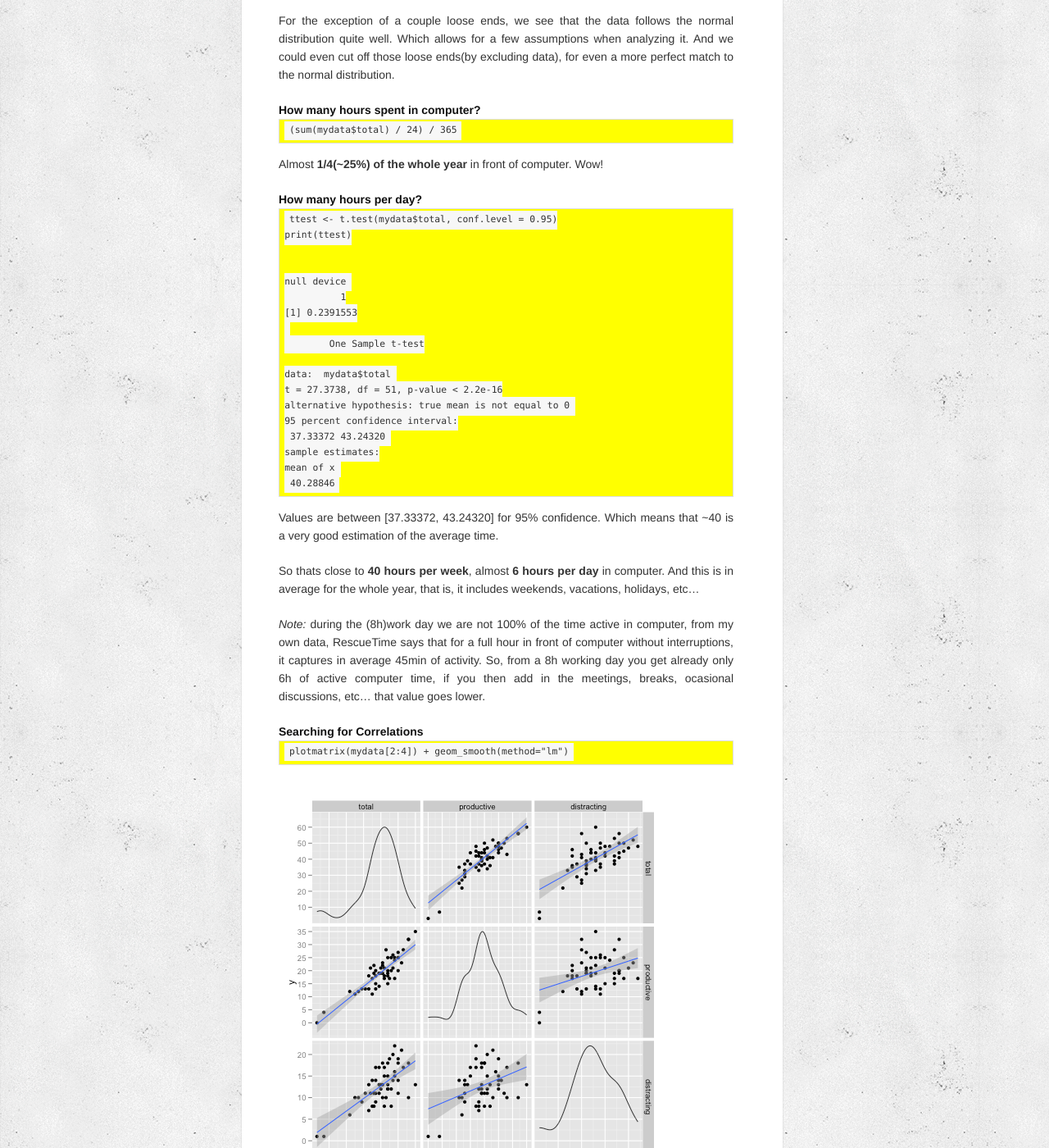
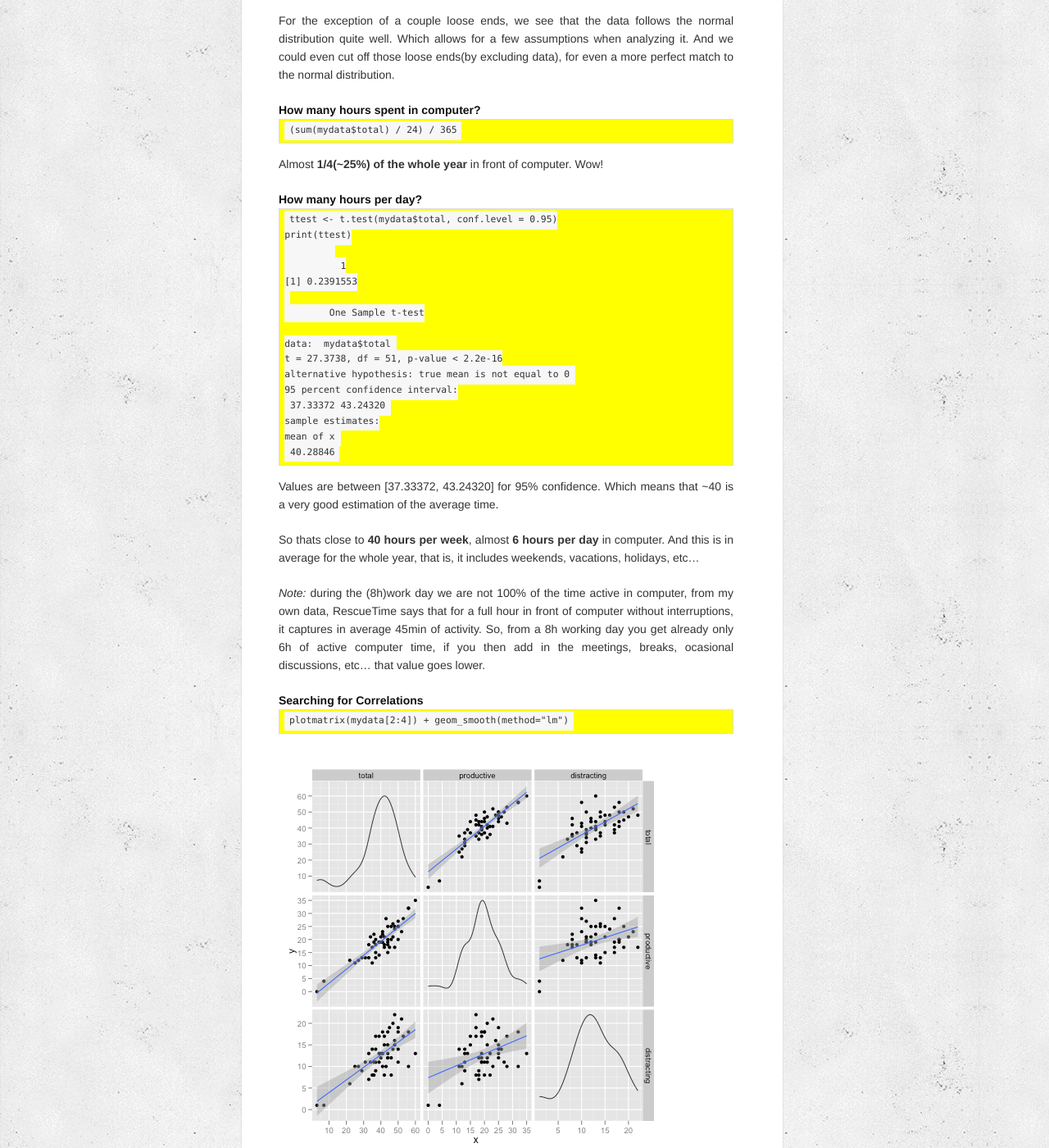
Before and after one commit to al3xandr3/al3xandr3.github.io, a Jekyll site: the page built from _posts/2010-10-20-monitoring-productivity-experiment.md, in a window 1280 px wide and 1400 px high, scrolled down 4013 px. Shown: the whole window at 82% size. Built offline with Jekyll 4.4.1, drawn with Linux system fonts in a browser that asks for light colours; Markdown is read by kramdown in place of the engine named in the settings; comment, search, counter and statistics services are not loaded; some of the changed text lies outside the part shown.

Commit message:
up up up

```diff
--- a/_posts/2010-10-20-monitoring-productivity-experiment.md
+++ b/_posts/2010-10-20-monitoring-productivity-experiment.md
@@ -140,8 +140,6 @@
     ttest <- t.test(mydata$total, conf.level = 0.95)
     print(ttest)
 
-
-    null device
               1
     [1] 0.2391553
 
@@ -182,10 +180,6 @@
 
     cor(mydata[2:4])
 
-
-
-    null device
-              1
                     total productive distracting
     total       1.0000000  0.8719531   0.6884407
     productive  0.8719531  1.0000000   0.4027419
```
Also changed, not shown: other parts of _posts/2010-10-20-monitoring-productivity-experiment.md (+0 -3 lines), _posts/2011-02-05-weight-loss-predictor.md (+2 -2 lines), _posts/2011-02-24-ml-ex2-linear-regression.md (+1 -4 lines), _posts/2011-03-16-ml-ex4.md (+0 -1 lines).
